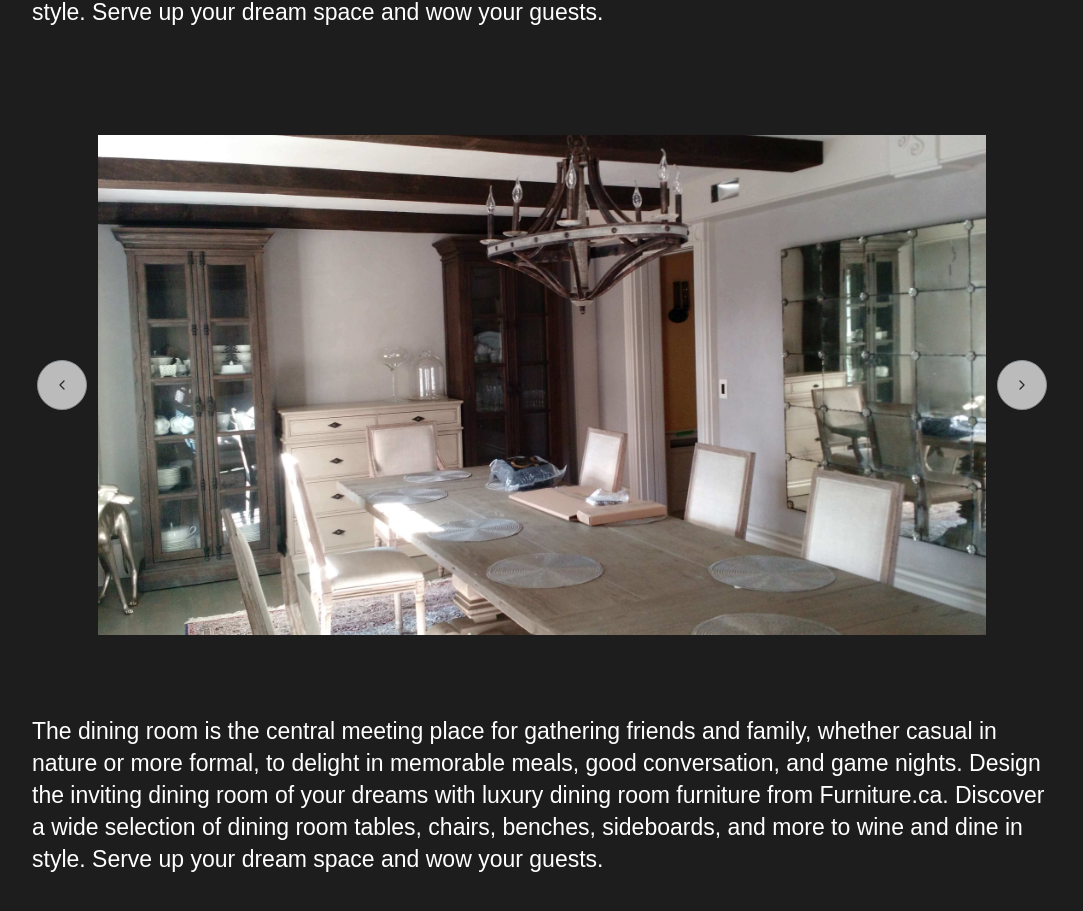
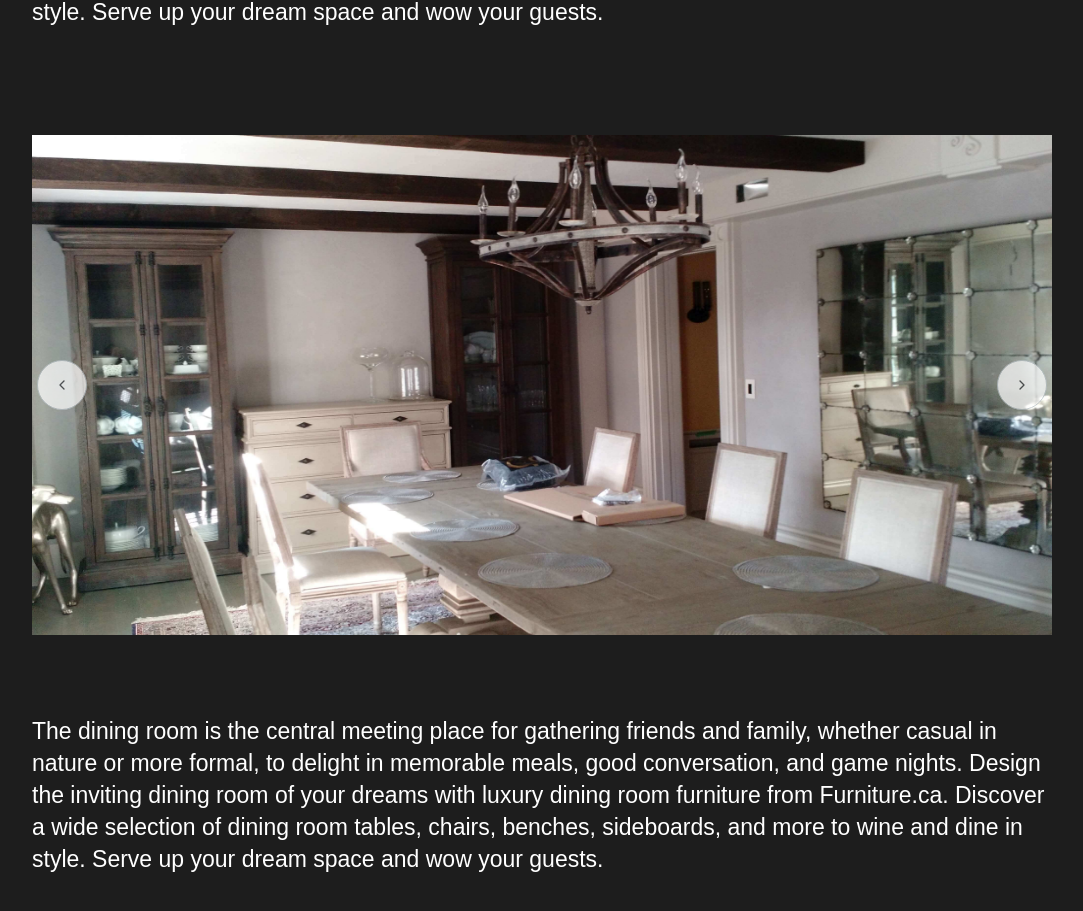
Before and after one commit to OleksandrOse/Gaborack-furniture, a React (Create React App) app: page /#/dining-room in a window 1280 px wide. Shown: the part 1287-2198 px from the top of the page, without its empty margins (98-1181 px from the left). Built offline with nearby package versions, Linux system fonts and the light colour scheme.

Commit message:
Gaborack

```diff
--- a/src/components/Banner/Banner.scss
+++ b/src/components/Banner/Banner.scss
@@ -97,7 +97,7 @@
     left: 0;
     width: 100%;
     height: 100%;
-    object-fit: contain;
+    object-fit: contain 100%;
     object-position: center;
     opacity: 0;
     transition: opacity 0.5s;
```
